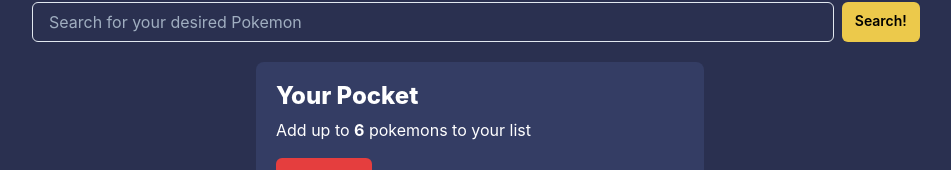
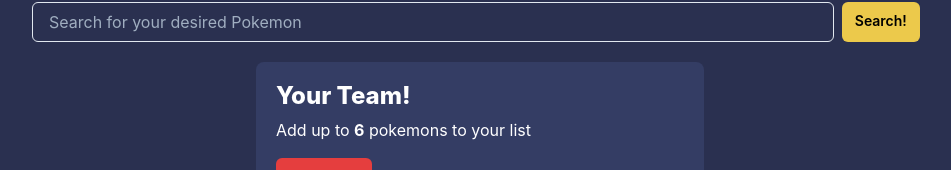
Before and after one commit to statusunknown418/ys-labs-frontend-task, a Next.js app: page / in a window 1280 px wide. Shown: the part 175-345 px from the top of the page, without its empty margins (160-1111 px from the left). Built offline with nearby package versions, Linux system fonts and the light colour scheme; no server answers.

Commit message:
fix(pages): :pencil2: typo fixes

```diff
--- a/components/YourPocket.tsx
+++ b/components/YourPocket.tsx
@@ -12,7 +12,7 @@
     <Grid gap={5}>
       <Box p="5" rounded="lg" bgColor="#343d64" color="white">
         <Heading fontSize="2xl" color="white" fontWeight="extrabold" mb={2}>
-          Your Pocket
+          Your Team!
         </Heading>
         <Text mb="4">
           Add up to <span style={{ fontWeight: "bolder" }}>6</span> pokemons to
```
